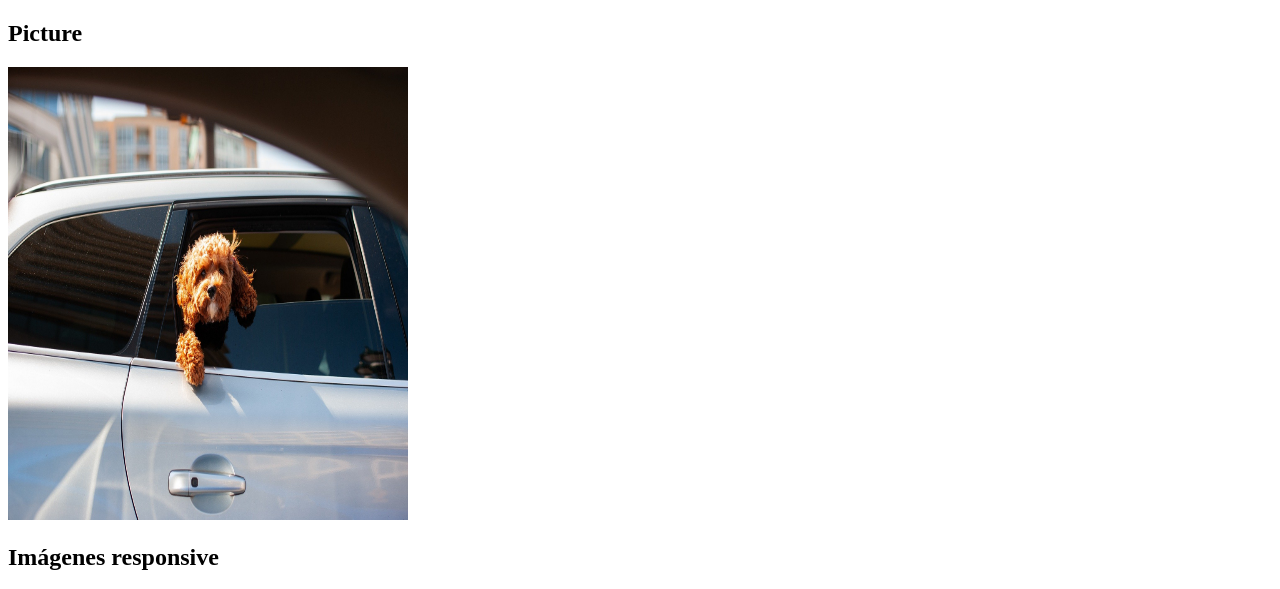
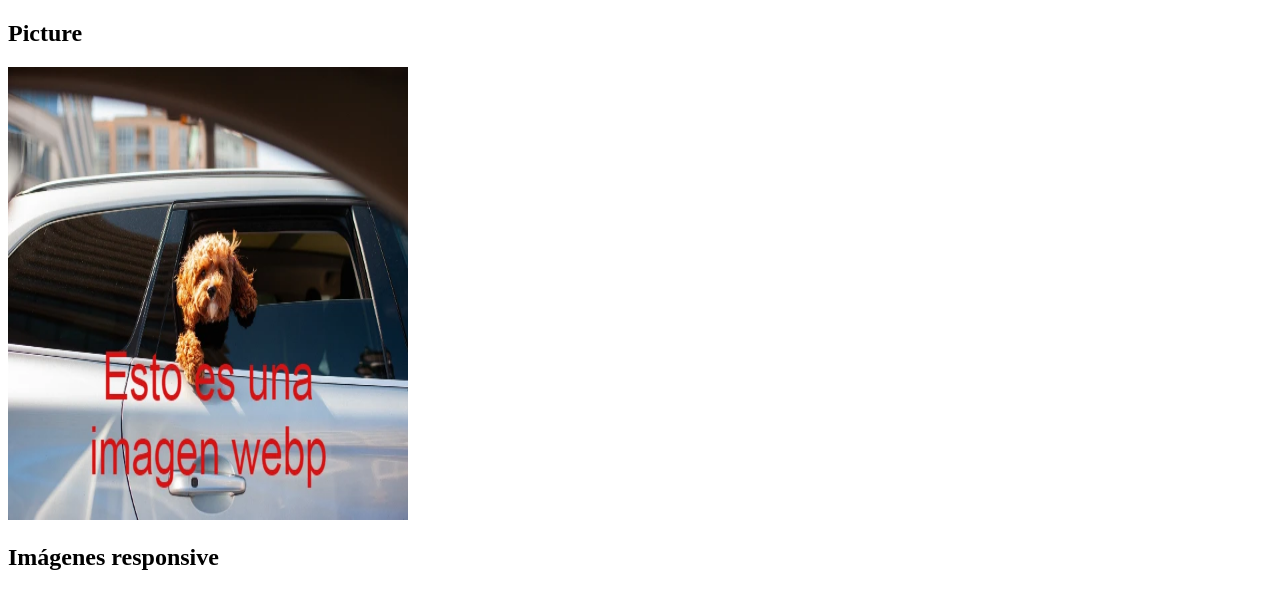
Before and after one commit to Ezequielius-code/OB_HTML_CSS, a plain HTML site: page sesion3/imagenes.html in a window 1280 px wide. Shown: the top 589 px of the page. Drawn offline with Linux system fonts and the light colour scheme.

Commit message:
CompletandoFaltantes

```diff
--- a/sesion3/imagenes.html
+++ b/sesion3/imagenes.html
@@ -8,10 +8,23 @@
 </head>
 <body>
 
+<!--
+    Formatos de imágenes más comunes:
+        PNG: soporta transparencias. Compresión sin pérdidas
+             Imágenes "lisas". Sí
+        JPG: Compresión con pérdidas. Ideal para imágenes.
+            con texturas. Sí
+        SVG: Formato vectorial. Ideal para imágenes escalables. Sí
+        GIF: Formato para imágenes pequeñas y animadas.
+             INTENTAR EVITAR.
+        WEBP: Alternativa libre de Google al JPEG. Soporta
+             transparencias. Sí, con precaución.
+-->
 
 <h2>Picture</h2>
     <!--  la etiqueta picture -->
         <picture>
+        <source srcset="dog-gc4b1be3a9_1920.webp" />
         <!-- Formato WebP -->
         <img src="dog-gc4b1be3a9_1920.jpg"
         alt="Es una imagen de un perrito" width="400" height="453" />
```
Also changed, not shown: sesion3/video.html (+13 -1 lines).
